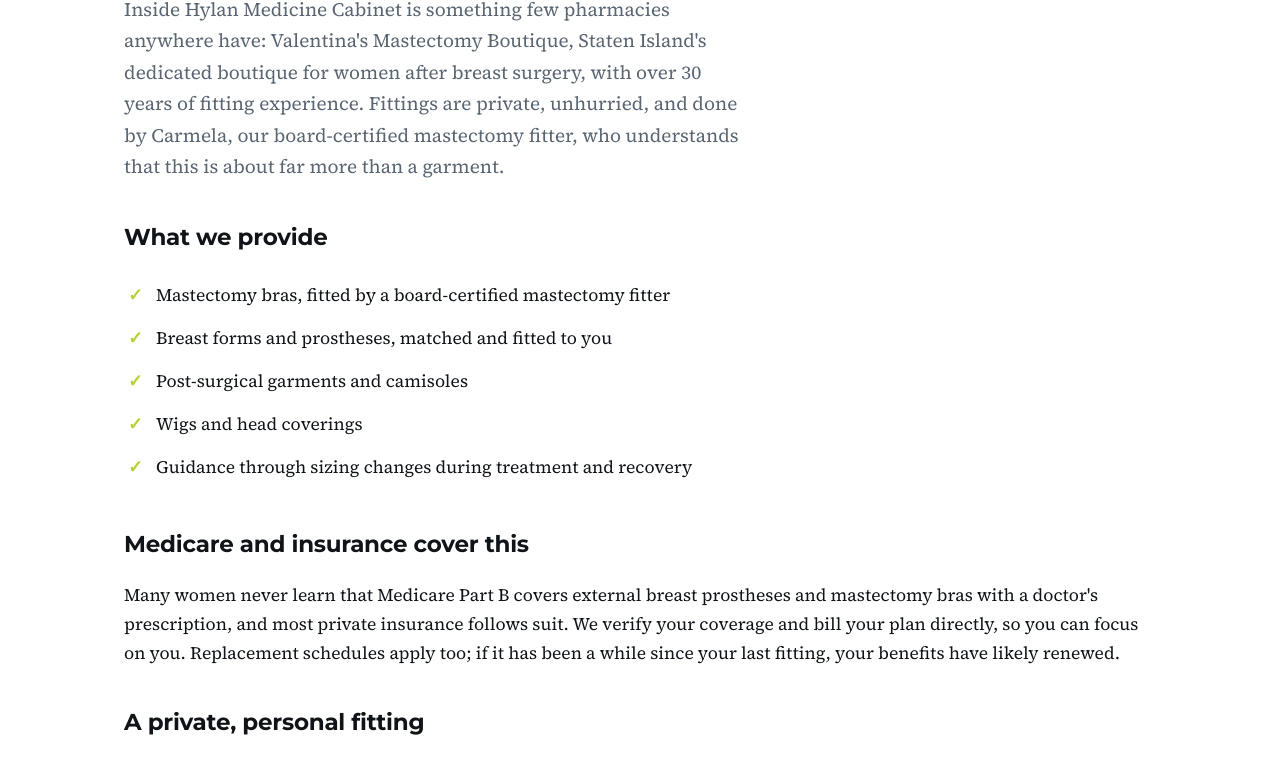
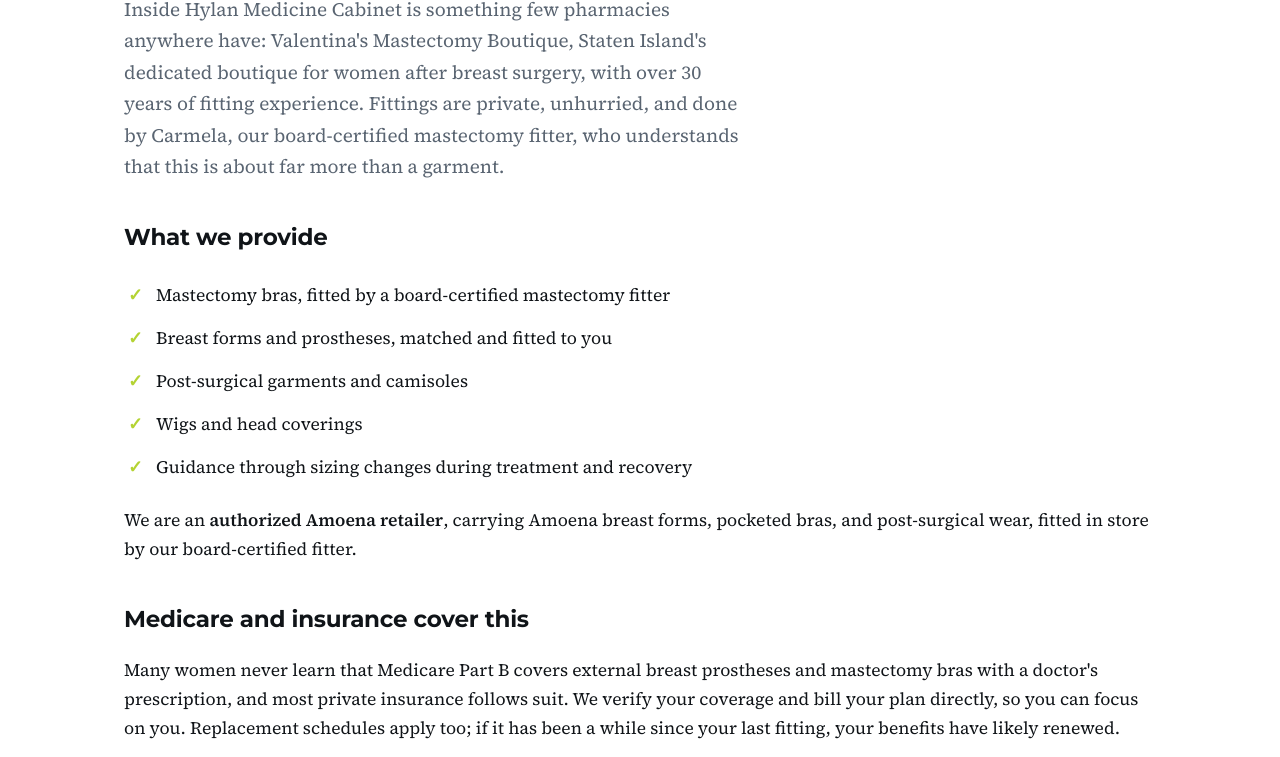
Before and after one commit to empirerxdist-cell/empirerxdist-cell.github.io, a plain HTML site: page mastectomy-boutique/index.html in a window 1280 px wide. Shown: the part 291-1048 px from the top of the page. Drawn offline with Linux system fonts and the light colour scheme.

Commit message:
Mastectomy boutique: authorized Amoena retailer
Co-Authored-By: Claude Fable 5 <noreply@anthropic.com>

```diff
--- a/mastectomy-boutique/index.html
+++ b/mastectomy-boutique/index.html
@@ -4,7 +4,7 @@
 <meta charset="utf-8">
 <meta name="viewport" content="width=device-width, initial-scale=1">
 <title>Mastectomy Bras &amp; Breast Prostheses in Staten Island | Valentina&#x27;s Boutique at Hylan Medicine Cabinet</title>
-<meta name="description" content="Valentina&#x27;s Mastectomy Boutique at Hylan Medicine Cabinet: board-certified fitter for mastectomy bras, breast forms &amp; prostheses in Staten Island. Medicare &amp; most insurance billed. Private, caring, 30+ years of experience. (718) 667-4300.">
+<meta name="description" content="Valentina&#x27;s Mastectomy Boutique at Hylan Medicine Cabinet: board-certified fitter for Amoena mastectomy bras, breast forms &amp; prostheses in Staten Island. Medicare &amp; most insurance billed. Private, caring, 30+ years of experience. (718) 667-4300.">
 <link rel="preconnect" href="https://fonts.googleapis.com">
 <link rel="preconnect" href="https://fonts.gstatic.com" crossorigin>
 <link rel="stylesheet" href="https://fonts.googleapis.com/css2?family=Montserrat:wght@600;700;800&family=Source+Serif+4:ital,opsz,wght@0,8..60,400;0,8..60,600;1,8..60,400&display=swap">
@@ -126,6 +126,8 @@ more than a garment.</p>
 <li>Wigs and head coverings</li>
 <li>Guidance through sizing changes during treatment and recovery</li>
 </ul>
+<p>We are an <strong>authorized Amoena retailer</strong>, carrying Amoena breast forms,
+pocketed bras, and post-surgical wear, fitted in store by our board-certified fitter.</p>
 
 <h2>Medicare and insurance cover this</h2>
 <p>Many women never learn that Medicare Part B covers external breast prostheses and
```
